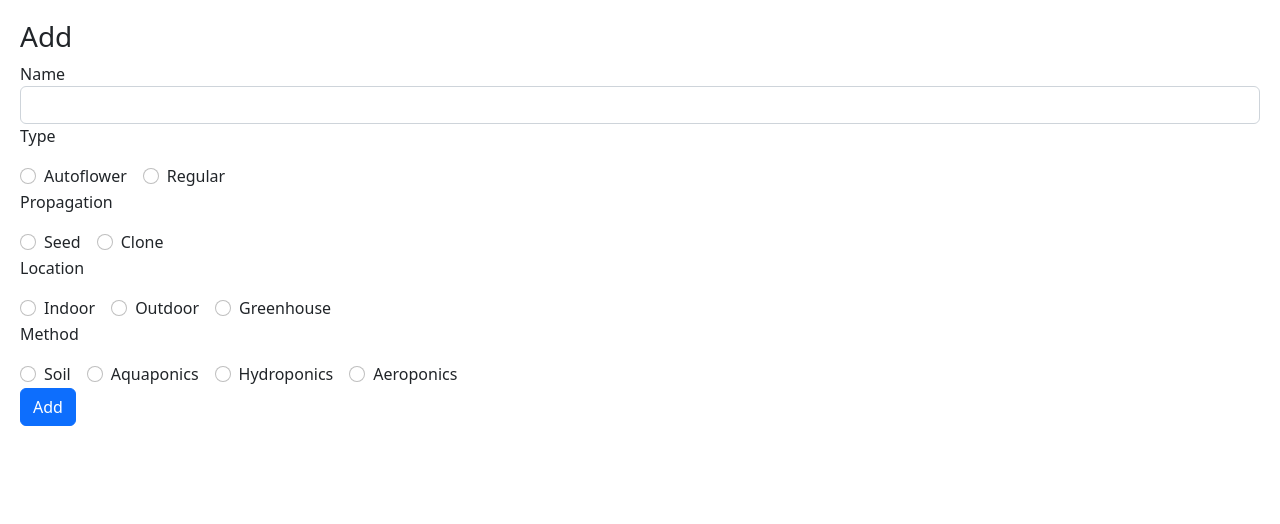
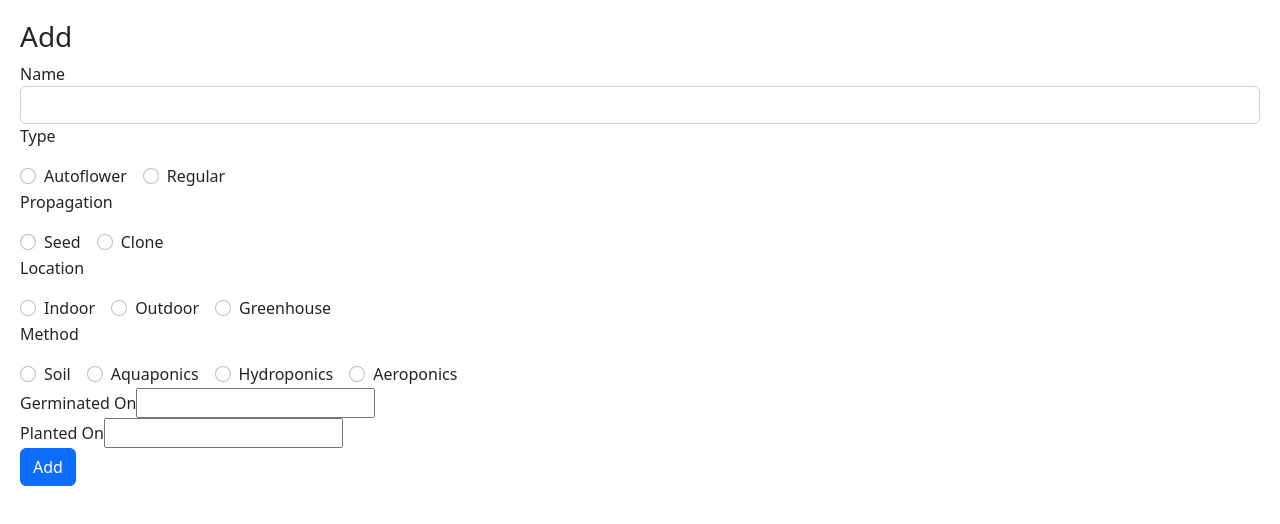
Before and after one commit to terrypinn/grow-log, a React (Create React App) app in the folder client/: page /plant/add in a window 1280 px wide. Shown: the top 524 px of the page. Built offline with nearby package versions, Linux system fonts and the light colour scheme.

Commit message:
Add date picker controls to Add component

```diff
--- a/client/package.json
+++ b/client/package.json
@@ -9,6 +9,7 @@
     "bootstrap": "^5.2.2",
     "date-fns": "^2.29.3",
     "react": "^18.2.0",
+    "react-datepicker": "^4.8.0",
     "react-dom": "^18.2.0",
     "react-router-dom": "^6.4.2",
     "react-scripts": "5.0.1",
--- a/client/src/components/PlantAdd.js
+++ b/client/src/components/PlantAdd.js
@@ -1,5 +1,9 @@
 import { useState } from 'react';
 import { useNavigate } from 'react-router';
+import DatePicker from 'react-datepicker';
+import { format } from 'date-fns'
+
+import "react-datepicker/dist/react-datepicker.css";
 
 export default function PlantAdd() {
   const [form, setForm] = useState({
@@ -26,6 +30,8 @@ export default function PlantAdd() {
     e.preventDefault();
 
     const data = { ...form };
+    data.germinated_on = format(form.germinated_on, 'yyyy-MM-dd');
+    data.planted_on = format(form.planted_on, 'yyyy-MM-dd');
 
     await fetch('http://localhost:5000/plant/add', {
       method: 'POST',
@@ -207,6 +213,26 @@ export default function PlantAdd() {
         </div>
 
         <div className="form-group">
+          <label htmlFor="germinated-on">Germinated On</label>
+          <DatePicker
+            id='germinated-on'
+            dateFormat="dd/MM/yyyy"
+            onChange={(date) => updateForm({ germinated_on: date })}
+            selected={form.germinated_on}
+          />
+        </div>
+
+        <div className="form-group">
+          <label htmlFor="planted-on">Planted On</label>
+          <DatePicker
+            id='planted-on'
+            dateFormat="dd/MM/yyyy"
+            onChange={(date) => updateForm({ planted_on: date })}
+            selected={form.planted_on}
+          />
+        </div>
+
+        <div className="form-group">
           <input
             type="submit"
             value="Add"
```
Also changed, not shown: 1 other file (tests, documents, lock files or other folders).
